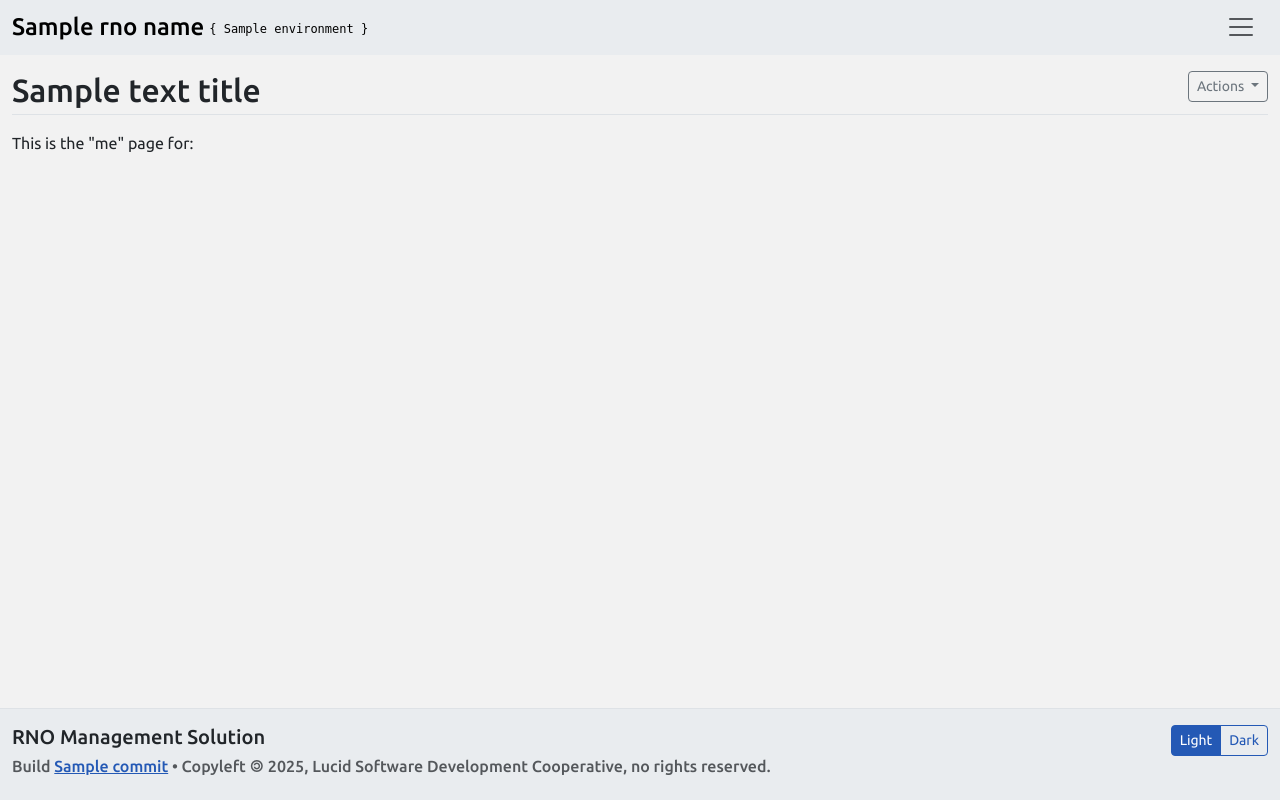
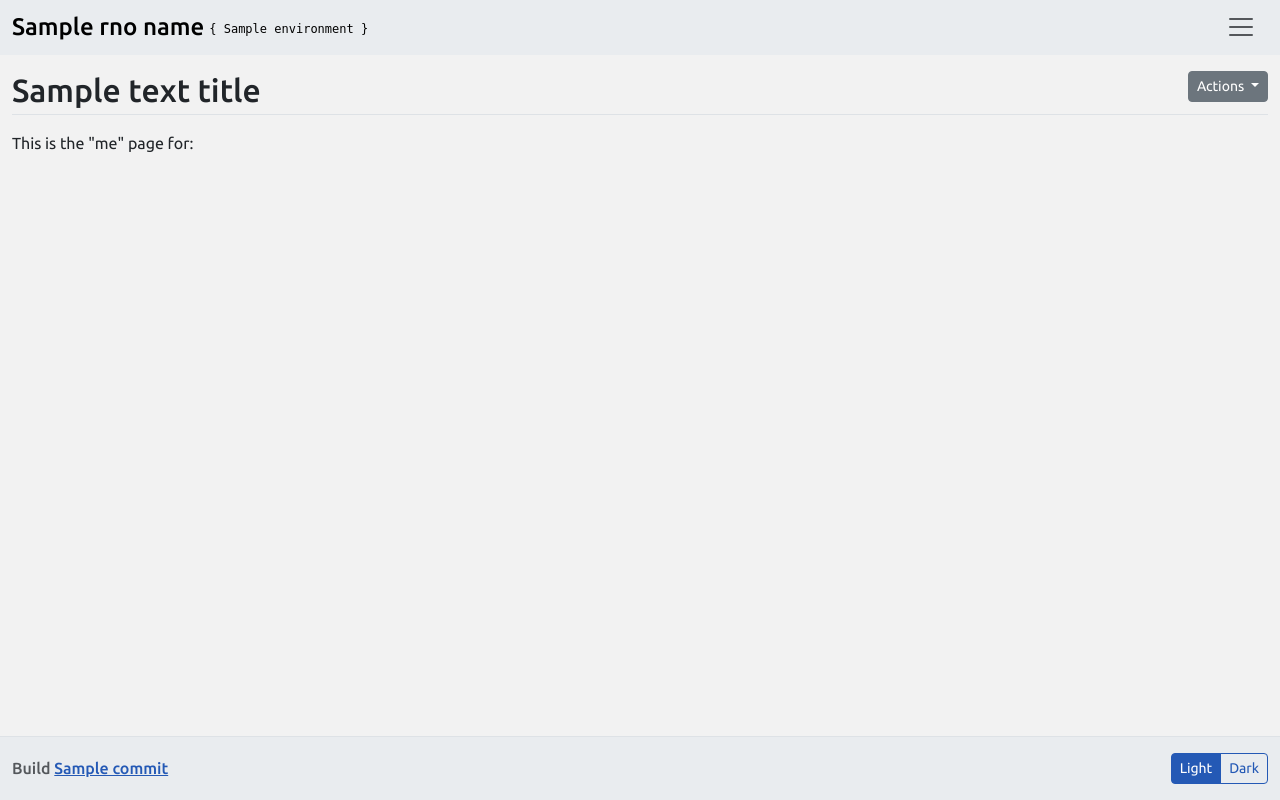
Before and after one commit to jack-hermanson/RNO, a Python web app: template application/web/templates/accounts/me.html in a window 1280 px wide. Run offline with Jinja, Linux system fonts and the light colour scheme; the template is opened without the code that fills it: most values are stand-ins (such as "Sample title", 1, 10 or a date in 2020); some libraries are stand-ins or nearby versions.

Commit message:
clean up ui a little bit

```diff
--- a/application/web/templates/base.html
+++ b/application/web/templates/base.html
@@ -94,14 +94,9 @@
             <div class="mt-auto pb-3 d-flex d-lg-none">
                 <button data-bs-toggle="offcanvas" data-bs-target="#nav"
                         class="btn btn-outline-secondary mx-auto">
-                    <span class="row">
-                        <span class="col col-1">
-                            <i class="fa fa-times"></i>
-                        </span>
-                        <span class="col">
+
+
                             Close
-                        </span>
-                    </span>
                 </button>
             </div>
         </div>
@@ -199,15 +194,14 @@
 {% block scripts %}{% endblock scripts %}
 <footer class="border-top py-3">
     <div class="container-fluid">
-        <div class="row">
-            <div class="col">
-                <div>
-                    <h5>RNO Management Solution</h5>
-                    <h6 class="text-muted">Build <a target="_blank" href="https://github.com/jack-hermanson/RNO/commit/{{ commit }}">{{ commit }}</a> &bull; Copyleft &#127279; 2025, Lucid Software Development Cooperative, no rights reserved.</h6>
+        <div class="d-flex">
+
+            <div class="me-auto d-flex">
+                <h6 class="text-muted my-auto">Build <a target="_blank"
+                                                href="https://github.com/jack-hermanson/RNO/commit/{{ commit }}">{{ commit }}</a>
+                </h6>
             </div>
 
-            </div>
-            <div class="col-auto text-end">
             <div class="btn-group">
 
                 <button class="btn btn-sm btn-outline-primary"
@@ -227,10 +221,6 @@
                 </button>
             </div>
         </div>
-        </div>
-
-
-    </div>
 </footer>
 </body>
 <script src="{{ url_for('static', filename='node_modules/alpinejs/dist/cdn.js') }}"></script>
--- a/application/web/templates/macros/action-dropdown.html
+++ b/application/web/templates/macros/action-dropdown.html
@@ -1,6 +1,6 @@
 {% macro action_dropdown(menu_name="Actions", color="secondary") %}
     <div class="dropdown">
-        <button class="btn btn-sm btn-outline-{{ color }} dropdown-toggle" type="button" data-bs-toggle="dropdown"
+        <button class="btn btn-sm btn-{{ color }} dropdown-toggle" type="button" data-bs-toggle="dropdown"
                 aria-expanded="false">
             {{ menu_name }}
         </button>
```
Lines whose indentation alone changed are shown as unchanged.
